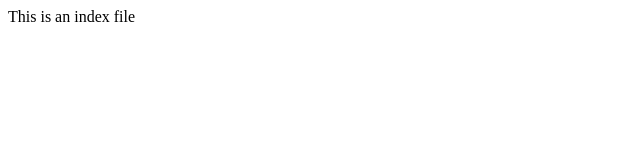
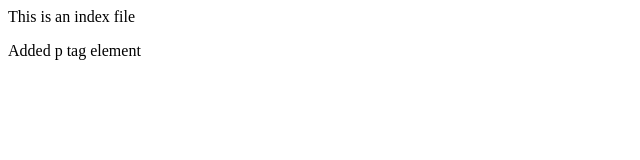
Before and after one commit to Dhanush-05/localrepo, a plain HTML site: page index.html in a window 1280 px wide. Shown: the whole page, without its empty margins (0-640 px from the left). Drawn offline with Linux system fonts and the light colour scheme.

Commit message:
This is now a modified index file in new branch

```diff
--- a/index.html
+++ b/index.html
@@ -1 +1,2 @@
 <div>This is an index file</div>
+<p>Added p tag element</p>
```
